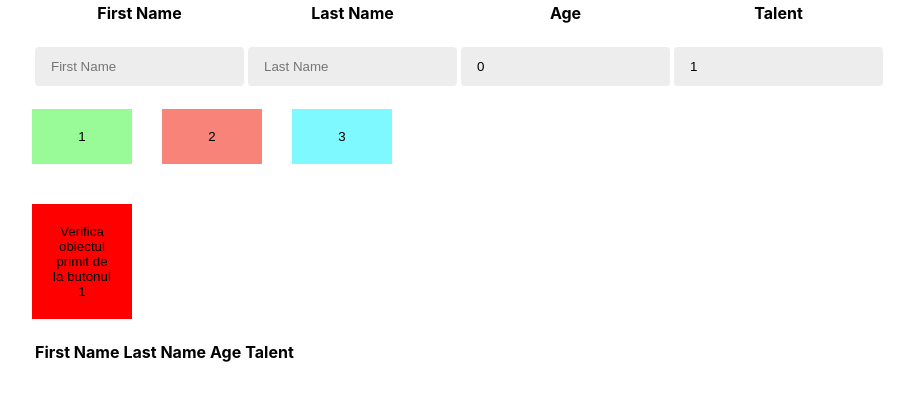
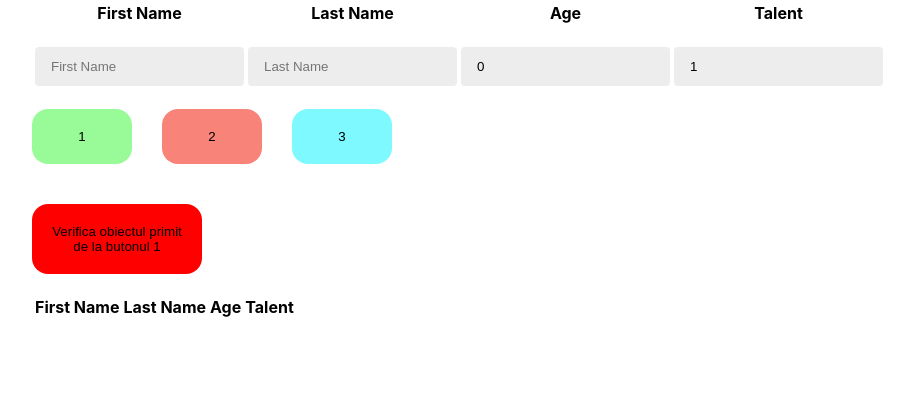
Before and after one commit to EduardCaraenache/ProiectWS, a React (Create React App) app: page / in a window 1280 px wide. Shown: the top 400 px of the page, without its empty margins (18-932 px from the left). Built offline with nearby package versions, Linux system fonts and the light colour scheme.

Commit message:
Butoane rotunjite

```diff
--- a/src/App.css
+++ b/src/App.css
@@ -20,16 +20,22 @@ button {
   padding: 20px;
   border: none;
   margin-right: 30px;
+  border-radius: 16px;
 }
+
 .button1 {
   background-color: #98fb98;
 }
+
 .button2 {
   background-color: #f88379;
 }
+
 .button3 {
   background-color: #7df9ff;
 }
+
 .button4 {
   background-color: red;
+  width: 170px;
 }
```
